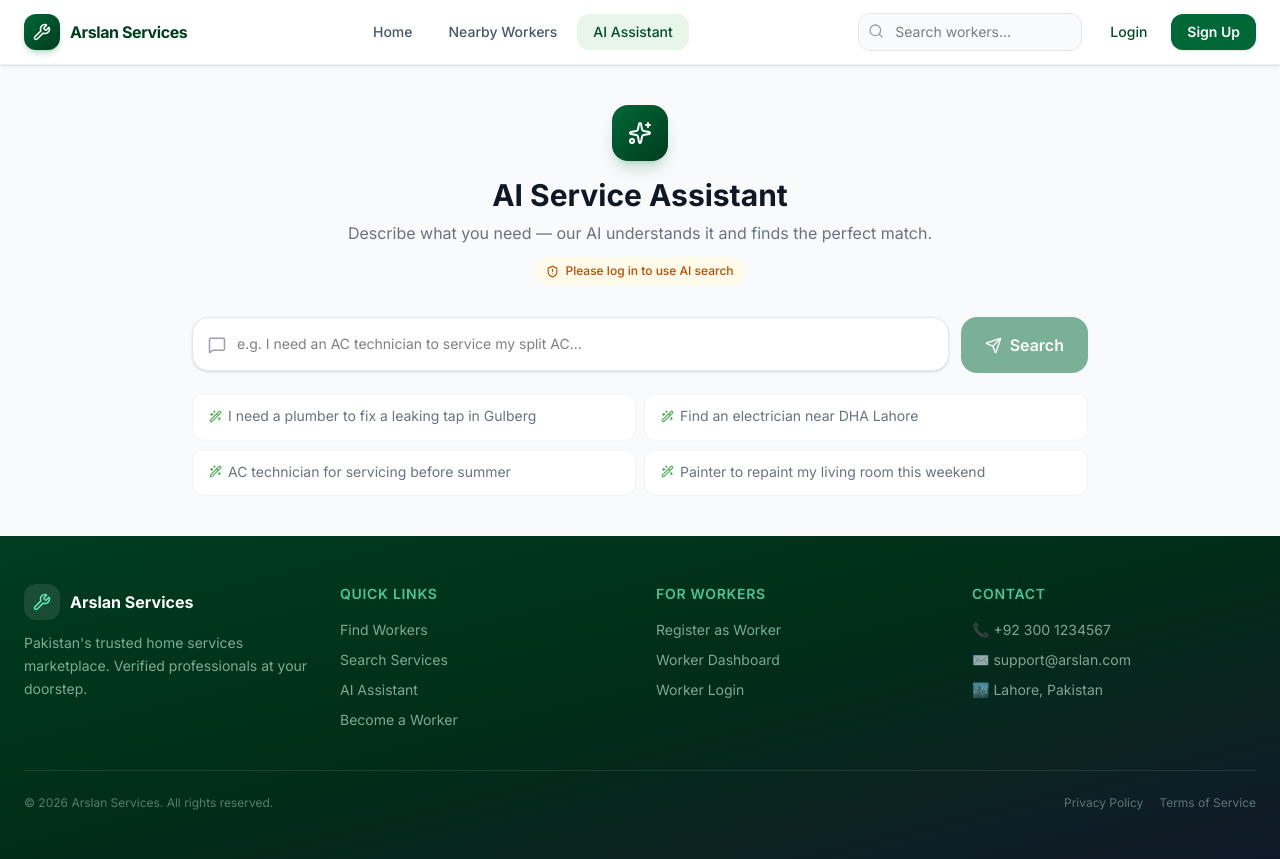
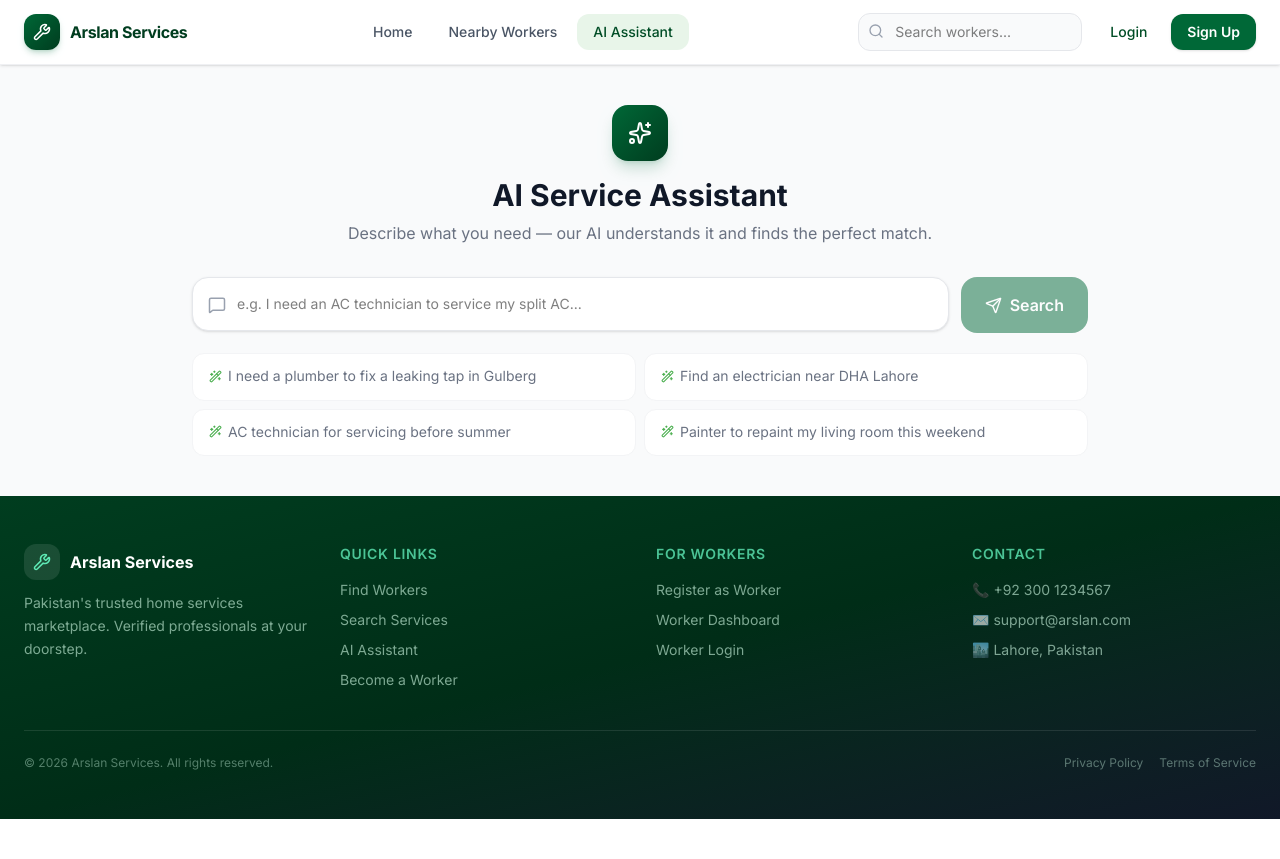
Before and after one commit to zohaib2012/arslan-services, a React (Vite) app in the folder admin-panel/: page /ai-search in a window 1280 px wide. After the commit the page ends 819 px from the top, so only its background shows below. Built offline with nearby package versions, Linux system fonts and the light colour scheme.

Commit message:
Open AI assistant search and chat to guests

```diff
--- a/admin-panel/src/pages/website/AiSearchPage.jsx
+++ b/admin-panel/src/pages/website/AiSearchPage.jsx
@@ -2,8 +2,7 @@ import { useState } from 'react';
 import { useNavigate } from 'react-router-dom';
 import { api } from '../../lib/api';
 import WorkerCard from '../../components/WorkerCard';
-import { useAuth } from '../../context/AuthContext';
-import { Sparkles, Send, Loader2, MessageSquare, ShieldAlert, Wand2, MapPin, AlertTriangle, Wrench, ChevronRight } from 'lucide-react';
+import { Sparkles, Send, Loader2, MessageSquare, Wand2, MapPin, AlertTriangle, Wrench, ChevronRight } from 'lucide-react';
 
 const examples = [
   'I need a plumber to fix a leaking tap in Gulberg',
@@ -19,16 +18,11 @@ export default function AiSearchPage() {
   const [parsed, setParsed] = useState(null);
   const [workers, setWorkers] = useState([]);
   const [searchedQuery, setSearchedQuery] = useState('');
-  const { isAuthenticated } = useAuth();
   const navigate = useNavigate();
 
   const handleSearch = async (e) => {
     e.preventDefault();
     if (!query.trim()) return;
-    if (!isAuthenticated) {
-      navigate('/auth/login');
-      return;
-    }
     setLoading(true);
     setError('');
     setWorkers([]);
@@ -57,11 +51,6 @@ export default function AiSearchPage() {
         </div>
         <h1 className="text-3xl font-bold text-gray-900">AI Service Assistant</h1>
         <p className="text-gray-500 mt-2">Describe what you need — our AI understands it and finds the perfect match.</p>
-        {!isAuthenticated && (
-          <p className="inline-flex items-center gap-1.5 mt-3 px-3 py-1.5 rounded-full bg-amber-50 text-amber-700 text-xs font-medium">
-            <ShieldAlert size={13} /> Please log in to use AI search
-          </p>
-        )}
       </div>
 
       <form onSubmit={handleSearch} className="flex gap-3">
```
Also changed, not shown: 1 other file (tests, documents, lock files or other folders).
